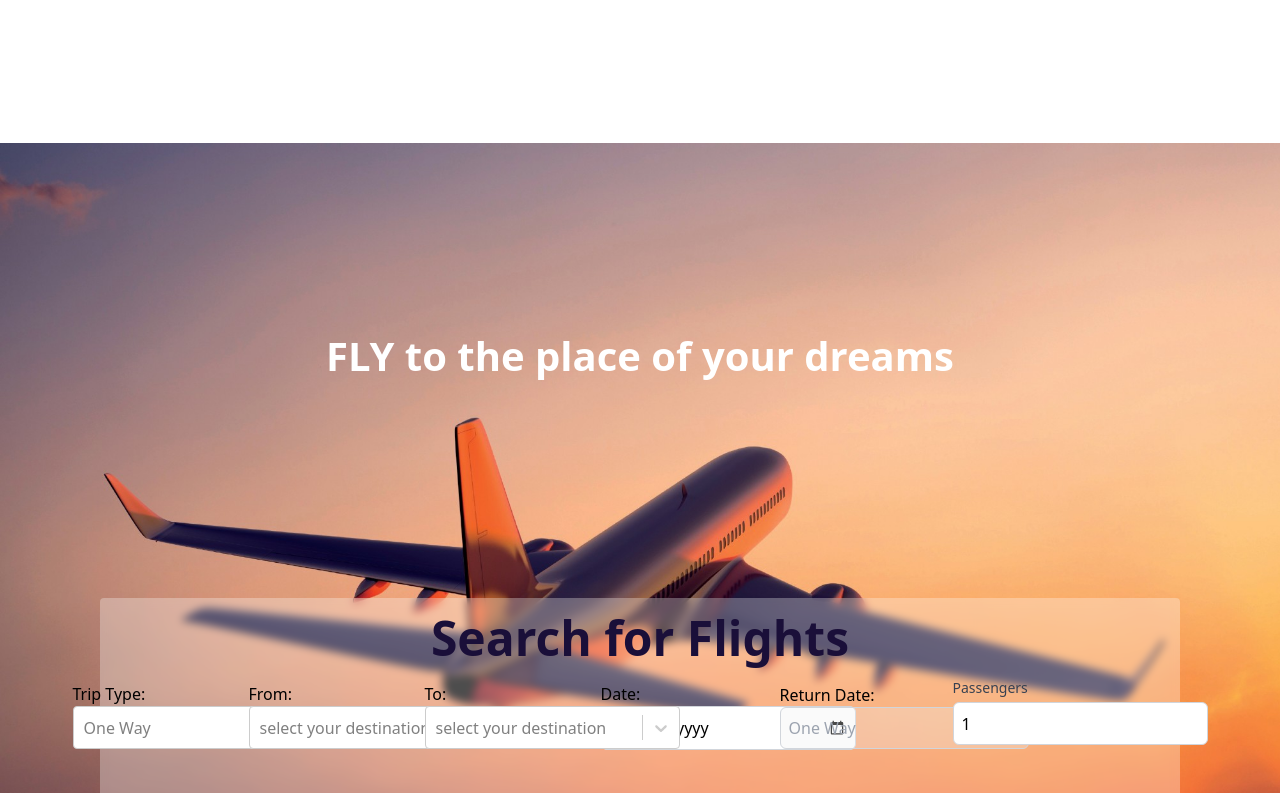
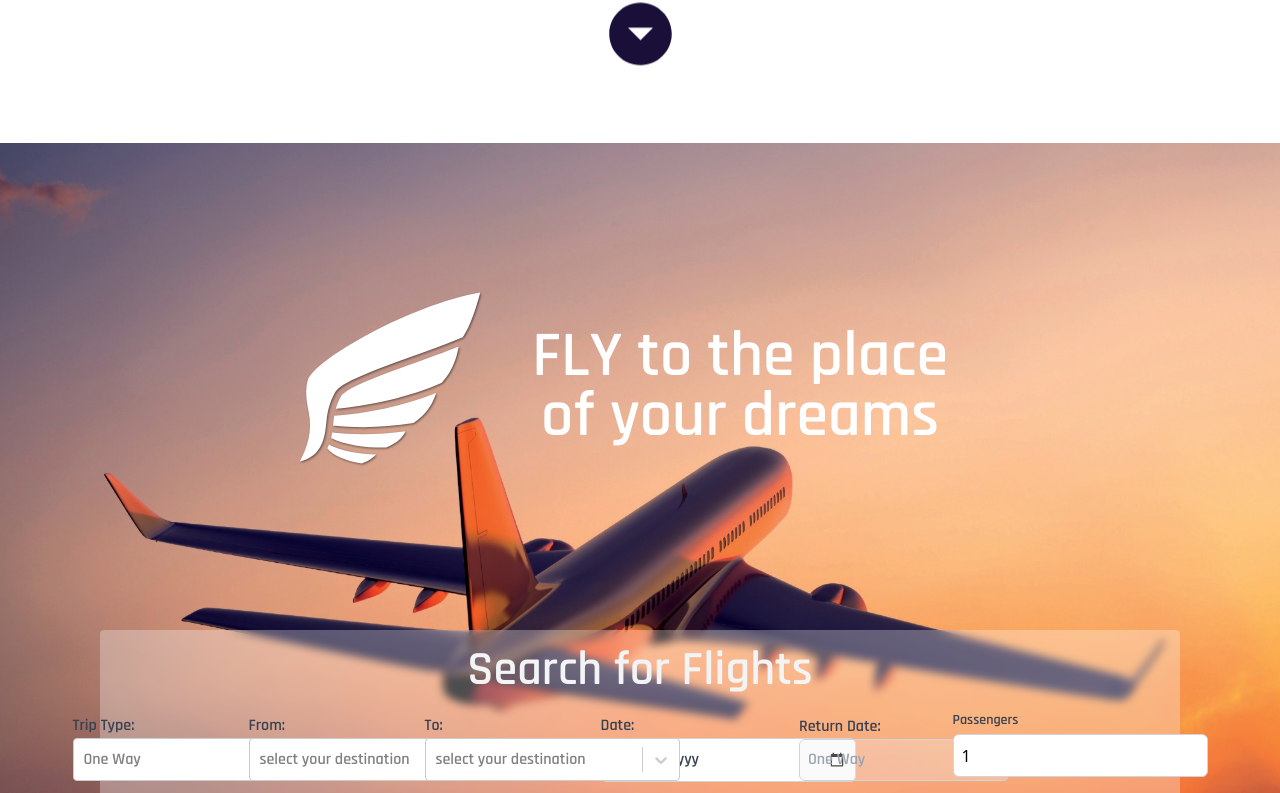
Before and after one commit to OmarAbdelhamed/pinsoft-fly-app, a React (Create React App) app: page / in a window 1280 px wide. Shown: the part 733-1526 px from the top of the page. Built offline with nearby package versions, Linux system fonts and the light colour scheme; no server answers.

Commit message:
ticketList styling

```diff
--- a/src/components/FlyListScreen/FlyList.js
+++ b/src/components/FlyListScreen/FlyList.js
@@ -1,3 +1,4 @@
+import { SiChinasouthernairlines } from 'react-icons/si';
 export default function FlyList({
   flightNo,
   depTime,
@@ -6,6 +7,9 @@ export default function FlyList({
   currency,
   airline,
   date,
+  depPort,
+  arrPort,
+  Ports,
 }) {
   const [depTimeSaat, depTimeDakika] = depTime.split(':');
   const [arrTimeSaat, arrTimeDakika] = arrTime.split(':');
@@ -24,31 +28,40 @@ export default function FlyList({
   console.log(farkMilisaniye);
 
   return (
-    <div className='bg-white w-[350px] md:w-auto mb-2 border-2 border-black overflow-hidden lg:min-h-[140px]  lg:p-4 rounded-lg md:hover:scale-105  lg:m-4 '>
-      <table className='w-full border-collapse text-[9px] md:text-lg  '>
-        <thead>
-          <tr className='bg-gray-200 text-[10px] md:text-xl '>
-            <th className='p-2'>Havayolu</th>
-            <th className='p-2'>Kuyruk No</th>
-            <th className='p-2'>Kalkış</th>
-            <th className='p-2'>Süre</th>
-            <th className='p-2'>Varış</th>
-            <th className='p-2'>Fiyat (kişi)</th>
-            <th className='p-2'>Tarih</th>
-          </tr>
-        </thead>
-        <tbody>
-          <tr className='text-center pt-[100px]'>
-            <td className='p-2'>{airline}</td>
-            <td className='p-2'>{flightNo}</td>
-            <td className='p-2'>{depTime}</td>
-            <td className='p-2'>{sure}</td>
-            <td className='p-2'>{arrTime}</td>
-            <td className='p-2'>{`${price} ${currency}`}</td>
-            <td className='p-2'>{date}</td>
-          </tr>
-        </tbody>
-      </table>
+    <div className='bg-white w-[350px] md:w-auto mb-2 border-2 border-slate-300  lg:min-h-[140px]  lg:p-4 rounded-lg md:hover:scale-105  lg:m-4 grid grid-cols-3 items-center place-content-center text-center backdrop-blur-sm bg-white/90 '>
+      <div className='text-2xl flex flex-row justify-center items-center gap-3'>
+        <SiChinasouthernairlines className='text-3xl text-yellow-300' />
+        {airline}
+      </div>
+      <div className='flex flex-row justify-between'>
+        <div className=' flex flex-col text-2xl gap-4 text-right'>
+          <span>
+            {depTimeSaat}:{depTimeDakika}
+          </span>
+          <span>{depPort}</span>
+        </div>
+        <div className='flex flex-col gap-1'>
+          <div>{sure}</div>
+          <div className='items-center text-center relative '>
+            <span className='  after:content-[""] after:w-[8px] after:absolute after:-right-[0.01rem] after:top-[1.29rem] after:h-[1px] after:block after:bg-black  after:-rotate-45 before:content-[""] before:w-[8px] before:absolute before:-right-[0.01rem] before:top-[0.86rem] before:h-[1px] before:block before:bg-black  before:rotate-45   '>
+              ــــــــــــــــــــــــــــــــــــــــــــــــــــــــــــــــــــــــ
+            </span>
+          </div>
+          <div>{flightNo}</div>
+        </div>
+        <div className=' flex flex-col text-2xl gap-4 text-left'>
+          <span>
+            {arrTimeSaat}:{arrTimeDakika}
+          </span>
+          <div className='flex flex-row'>
+            <span>{arrPort}</span>
+          </div>
+        </div>
+      </div>
+
+      <div className='text-3xl w-auto h-auto'>
+        {price} <span className='text-xl'>{currency}</span>
+      </div>
     </div>
   );
 }
--- a/src/components/HomeScreen/HomeForm.js
+++ b/src/components/HomeScreen/HomeForm.js
@@ -58,11 +58,11 @@ const HomeForm = () => {
   }, []);
 
   const customStyles = {
-    control: base => ({
+    control: (base) => ({
       ...base,
       height: 43,
-      minWidth: 255
-    })
+      minWidth: 255,
+    }),
   };
 
   const ports = portList.map((p) => ({
@@ -100,11 +100,11 @@ const HomeForm = () => {
   return (
     <>
       <div className='bg-[#d9d9d9] w-[360px] rounded py-4 my-3 px-2  lg:w-auto mx-auto backdrop-blur-sm bg-white/30'>
-        <h2 className='text-5xl font-bold mb-4 text-center text-primary-color-dark'>
+        <h2 className='text-5xl font-bold mb-4 text-center text-gray-100 font-Headlines'>
           Search for Flights
         </h2>
         <form className='grid grid-flow-row px-4 grid-cols-6 grid-rows-2 items-center lg:gap-6 max-w-auto mb-4 bg-transparent place-items-center  '>
-          <label htmlFor='trip'>
+          <label htmlFor='trip' className='font-Headlines text-gray-700'>
             Trip Type:
             <Select
               options={TktTypes}
@@ -118,7 +118,7 @@ const HomeForm = () => {
             ></Select>
           </label>
 
-          <label htmlFor='from'>
+          <label htmlFor='from' className='font-Headlines text-gray-700'>
             From:
             <Select
               isClearable
@@ -131,7 +131,7 @@ const HomeForm = () => {
             />
           </label>
 
-          <label htmlFor='to'>
+          <label htmlFor='to' className='font-Headlines text-gray-700'>
             To:
             <Select
               isClearable
@@ -144,7 +144,7 @@ const HomeForm = () => {
             />
           </label>
 
-          <label htmlFor='date'>
+          <label htmlFor='date' className='font-Headlines text-gray-700'>
             Date:
             <input
               type='date'
@@ -160,7 +160,7 @@ const HomeForm = () => {
 
           {(ticketType.label === 'Round-Trip' && (
             <>
-              <label htmlFor='returnDate'>
+              <label htmlFor='returnDate' className='font-Headlines text-gray-700'>
                 Return Date:
                 <input
                   type='date'
@@ -173,7 +173,7 @@ const HomeForm = () => {
             </>
           )) || (
             <>
-              <label htmlFor='returnDate'>
+              <label htmlFor='returnDate' className='font-Headlines text-gray-700'>
                 Return Date:
                 <input
                   type='text'
@@ -191,7 +191,7 @@ const HomeForm = () => {
             <div className='mb-2'>
               <label
                 htmlFor='total-count'
-                className='block text-sm font-medium text-gray-700'
+                className='block text-sm font-medium text-gray-700 font-Headlines'
               >
                 Passengers
               </label>
--- a/src/components/UI/Header.js
+++ b/src/components/UI/Header.js
@@ -5,6 +5,18 @@ const Header = () => {
   const [top, setTop] = useState(true);
   const [mobileNavbar, setMobileNavbar] = useState(true);
   const [toggleMobileNavbar, setToggleMobileNavbar] = useState(false);
+
+
+  document.querySelectorAll('a[href^="#"]').forEach((anchor) => {
+    anchor.addEventListener('click', function (e) {
+      e.preventDefault();
+
+      document.querySelector(this.getAttribute('href')).scrollIntoView({
+        behavior: 'smooth',
+      });
+    });
+  });
+
 
   useEffect(() => {
     const scrollHandler = () => {
--- a/src/index.css
+++ b/src/index.css
@@ -11,7 +11,7 @@ body {
 }
 
 .li {
-  @apply list-none  py-[0] px-[20px]  text-text-light  hover:text-primary-color-dark font-medium transition-colors hidden md:inline-block;
+  @apply list-none  py-[0] px-[20px]  text-text-light  hover:text-primary-color-dark font-medium transition-colors hidden md:inline-block after:hover:w-full after:hover:bg-black after:hover:h-[2px] after:hover:block after:hover:content-[''] after:hover:transition after:hover:ease-linear;
 }
 
 input[type='text']:focus ~ .input-text,
--- a/src/screens/FlyListScreen.js
+++ b/src/screens/FlyListScreen.js
@@ -4,14 +4,20 @@ import axios from 'axios';
 import { UseSelector, useSelector } from 'react-redux/es/hooks/useSelector';
 import { getDepartureLegs, getReturnLegs } from '../app/flyDataSlice';
 import { useDispatch } from 'react-redux';
+import { getPorts } from '../app/flyDataSlice';
 
 export default function FlyListScreen(props) {
   const dispatch = useDispatch();
   const departureLegs = useSelector((state) => state.data.departureLegs);
   const returnLegs = useSelector((state) => state.data.returnLegs);
+  const Ports = useSelector((state) => state.data.Ports);
 
   useEffect(() => {
     dispatch(getDepartureLegs());
+  }, []);
+
+  useEffect(() => {
+    dispatch(getPorts());
   }, []);
 
   useEffect(() => {
@@ -44,6 +50,9 @@ export default function FlyListScreen(props) {
             price={leg.priceDetail.basePrice.amount}
             currency={leg.priceDetail.basePrice.currency}
             date={leg.flightDate}
+            depPort={leg.depPort}
+            arrPort={leg.arrPort}
+            ports={Ports}
           />
         );
       })}
@@ -58,6 +67,9 @@ export default function FlyListScreen(props) {
             price={leg.priceDetail.basePrice.amount}
             currency={leg.priceDetail.basePrice.currency}
             date={leg.flightDate}
+            depPort={leg.depPort}
+            arrPort={leg.arrPort}
+            Ports={Ports}
           />
         );
       })}
--- a/src/screens/HomeScreen.js
+++ b/src/screens/HomeScreen.js
@@ -2,8 +2,21 @@ import React from 'react';
 import headImg from '../assets/img/header.jpg';
 import HomeForm from '../components/HomeScreen/HomeForm';
 import Footer from '../components/UI/footer';
+import { GiLibertyWing } from 'react-icons/gi';
+import { MdArrowDropDownCircle } from 'react-icons/md';
 
 const HomeScreen = () => {
+  //makes the scrolling smooth
+  document.querySelectorAll('a[href^="#"]').forEach((anchor) => {
+    anchor.addEventListener('click', function (e) {
+      e.preventDefault();
+
+      document.querySelector(this.getAttribute('href')).scrollIntoView({
+        behavior: 'smooth',
+      });
+    });
+  });
+
   return (
     <>
       <header className=' max-w-[1200px] m-auto px-4 py-20 text-center text-[3rem] leading-[4rem] min-h-[100vh] flex flex-col justify-center items-center'>
@@ -12,15 +25,21 @@ const HomeScreen = () => {
           <br />A Great Experience
         </h1>
         <img src={headImg} alt='header' className='w-[100%]' />
+        <a href='#book' className=''>
+          <MdArrowDropDownCircle className='relative top-10 h-[75px] w-[75px] text-primary-color-dark animate-bounce' />
+        </a>
       </header>
       <div className='bg-first bg-cover bg-fixed  min-h-[100hv]'>
         <div
           id='book'
-          className=' lg:px-[100px] relative min-h-[920px] flex flex-col justify-center gap-[200px]'
+          className=' lg:px-[100px] relative min-h-[920px] flex flex-col items-center justify-center gap-[140px]'
         >
-          <h1 className=' text-center text-[2.5rem] mt-4 px-4 font-semibold  text-white  '>
-            FLY to the place of your dreams
-          </h1>
+          <div className='flex flex-row items-center justify-center'>
+            <GiLibertyWing className='text-[200px] drop-shadow-[1px_1px_1px_rgba(0,0,0,0.5)]  shadow-white rounded-3xl text-white' />
+            <h1 className=' text-center text-[4rem] mt-4 px-4 font-semibold leading-[60px] w-[500px] text-white font-Headlines  '>
+              FLY to the place of your dreams
+            </h1>
+          </div>
           <div className=''>
             <HomeForm />
           </div>
```
Also changed, not shown: src/index.js (+11 -11 lines).
